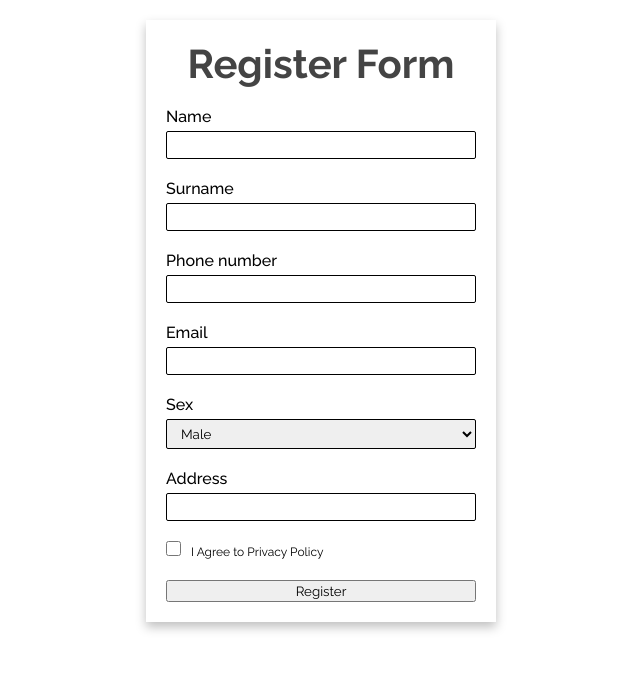
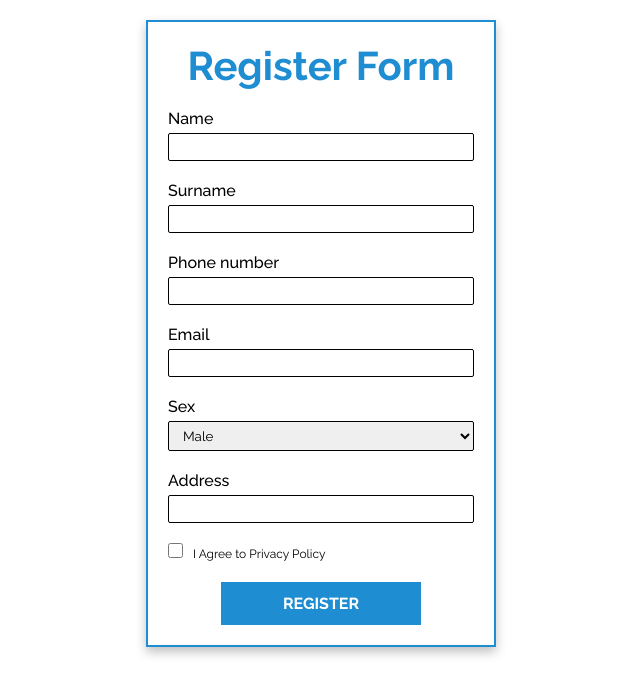
Before and after one commit to renat-shukiurov/register-form-test, a React (Create React App) app: page / in a window 1280 px wide. Shown: the top 694 px of the page, without its empty margins (319-959 px from the left). Built offline with nearby package versions, Linux system fonts and the light colour scheme.

Commit message:
Form & Table styling

```diff
--- a/src/components/form/Form.js
+++ b/src/components/form/Form.js
@@ -9,12 +9,12 @@ import {addUser} from "../../redux/actions/UserActions";
 import Address from "../ui/Address";
 
 const Form = () => {
-    // const { register, handleSubmit, formState: { errors } } = useForm();
     const methods = useForm();
 
     const dispatch = useDispatch()
     const onSubmit = data => {
         dispatch(addUser(data));
+        methods.reset();
     };
 
     return (
@@ -64,7 +64,7 @@ const Form = () => {
 
                 <Input
                     content="I Agree to Privacy Policy"
-                    name="checkbox"
+                    name="policy"
                     type="checkbox"
                     params={{required: "The field is required"}}
 
--- a/src/components/form/Form.style.js
+++ b/src/components/form/Form.style.js
@@ -4,14 +4,15 @@ export const WrapperForm = styled.form`
   width: 350px;
   padding: 20px;
   box-shadow: 0 5px 10px rgba(0,0,0,0.25);
-  margin-top: 20px;
+  margin: 20px auto;
   display: flex;
   flex-direction: column;
+  border: 2px solid #1f8dd2;
 `;
 
 export const FormHeader = styled.div`
   font-size: 20px;
   text-align: center;
-  color: #444444;
+  color: #1f8dd2;
   margin-bottom: 20px;
 `;
--- a/src/components/table/Table.js
+++ b/src/components/table/Table.js
@@ -1,17 +1,35 @@
 import React from 'react';
 import {useSelector} from "react-redux";
+import {TableWrapper} from "./Table.style";
 
 const Table = () => {
     const {users} = useSelector((state) => state.user);
 
+    const omit = (key, obj) => {
+        const { [key]: omitted, ...rest } = obj;
+        return rest;
+    }
     return (
-        <div>
-            {users.length
-                ?
-                users.map((user, i) => <p key={user.name+i+user.email}>{user.address}</p>)
-                :
-                ''}
-        </div>
+        users.length > 0 &&
+        <TableWrapper>
+            <thead>
+                <tr>
+                <th>Name</th>
+                <th>Surname</th>
+                <th>Phone number</th>
+                <th>Email</th>
+                <th>Sex</th>
+                <th>Address</th>
+            </tr>
+            </thead>
+            <tbody>
+            {
+                users.map((user, i) => <tr key={user.name+i+user.email}>
+                    {Object.keys(omit('policy', user)).map((key, i) =><td key={key + i}>{user[key]}</td>)}
+                </tr>)
+            }
+            </tbody>
+        </TableWrapper>
     );
 };
 
--- /dev/null
+++ b/src/components/table/Table.style.js
@@ -0,0 +1,23 @@
+import styled from "styled-components";
+
+export const TableWrapper = styled.table`
+  border-collapse: collapse;
+  width: 100%;
+
+  td, th {
+    border: 1px solid #ddd;
+    padding: 8px;
+  }
+
+  tr:nth-child(even) {
+    background-color: #f2f2f2;
+  }
+
+  th {
+    padding-top: 12px;
+    padding-bottom: 12px;
+    text-align: left;
+    background-color: #1f8dd2;
+    color: white;
+  }
+`;
--- a/src/components/ui/Button.js
+++ b/src/components/ui/Button.js
@@ -1,8 +1,9 @@
 import React from 'react';
+import {ButtonWrapper} from "./Ui.style";
 
 const Button = () => {
     return (
-        <button type="submit">Register</button>
+        <ButtonWrapper type="submit">Register</ButtonWrapper>
     );
 };
 
--- a/src/components/ui/Input.js
+++ b/src/components/ui/Input.js
@@ -7,7 +7,6 @@ const Input = ({title, name, params, content, ...rest}) => {
 
     const { register, formState: { errors } } = useFormContext();
 
-    console.log(errors);
     return (
         <Field>
             <label>{title && <p>{title}</p>}
--- a/src/components/ui/Ui.style.js
+++ b/src/components/ui/Ui.style.js
@@ -65,3 +65,21 @@ export const AutocompleteItem = styled.div`
     border-bottom: 1px solid #d4d4d4;
     font-size: 12px;
 `;
+
+export const ButtonWrapper = styled.button`
+    width: 200px;
+    margin: 0 auto;
+    background: #1f8dd2;
+    border: 2px solid #1f8dd2;
+    padding: 10px 0;
+    color: #ffffff;
+    text-transform: uppercase;
+    font-size: 16px;
+    font-weight: bold;
+    cursor: pointer;
+
+  :hover {
+    background: #ffffff;
+    color: #1f8dd2;
+  }
+`;
```
